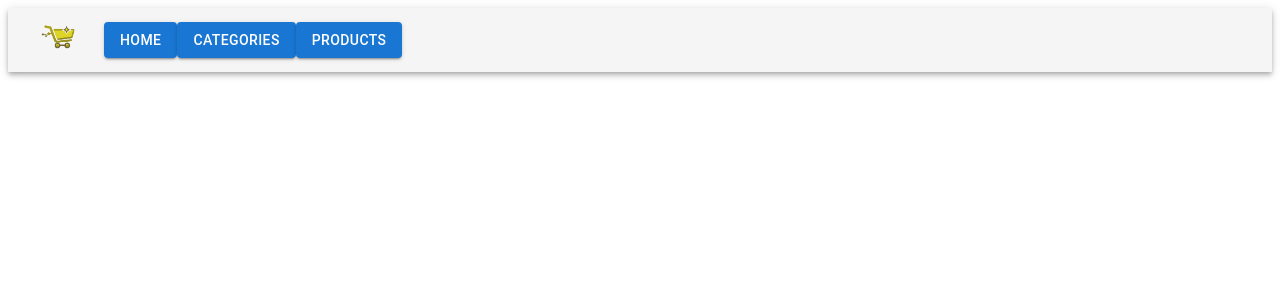
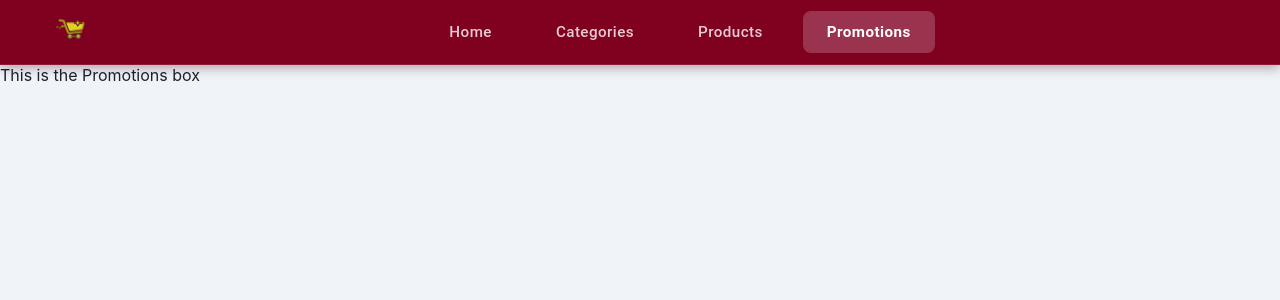
Before and after one commit to AlexiaMaria11/Smart-Shopping-Assistant-FE, a React (Vite) app in the folder smart-shopping-assistant-fe/: page /promotions in a window 1280 px wide. Shown: the top 300 px of the page. Built offline with nearby package versions, Linux system fonts and the light colour scheme.

Commit message:
Promotions component, redirect and styling

```diff
--- a/smart-shopping-assistant-fe/package.json
+++ b/smart-shopping-assistant-fe/package.json
@@ -12,6 +12,7 @@
   "dependencies": {
     "@emotion/react": "^11.14.0",
     "@emotion/styled": "^11.14.1",
+    "@mui/icons-material": "^9.0.1",
     "@mui/material": "^9.0.1",
     "react": "^19.2.6",
     "react-dom": "^19.2.6",
--- a/smart-shopping-assistant-fe/src/App.css
+++ b/smart-shopping-assistant-fe/src/App.css
@@ -1,3 +1,21 @@
 .app {
   min-height: 100vh;
+  background-color: #f0f4f8;
 }
+
+.MuiButton-root {
+  text-transform: none;
+  font-weight: 600;
+  border-radius: 8px;
+}
+
+.MuiCard-root {
+  border-radius: 16px;
+  box-shadow: 0 2px 12px rgba(0, 0, 0, 0.08);
+  transition: transform 0.2s ease, box-shadow 0.2s ease;
+}
+
+.MuiCard-root:hover {
+  transform: translateY(-4px);
+  box-shadow: 0 8px 24px rgba(0, 0, 0, 0.14);
+}
--- a/smart-shopping-assistant-fe/src/App.tsx
+++ b/smart-shopping-assistant-fe/src/App.tsx
@@ -1,23 +1,24 @@
 import { Box } from "@mui/material";
 import "./App.css";
 import NavBar from "./components/NavBar";
-import { Route, Routes } from "react-router-dom";
+import { Navigate, Route, Routes } from "react-router-dom";
 import Categories from "./components/Categories";
 import Products from "./components/Products";
 import Home from "./components/Home";
+import Promotions from "./components/Promotions";
 
 function App() {
   return (
-    <>
     <Box className="app">
       <NavBar />
       <Routes>
         <Route path="/" element={<Home />} />
         <Route path="/categories" element={<Categories />} />
         <Route path="/products" element={<Products />} />
+        <Route path="/promotions" element={<Promotions />} />
+        <Route path="*" element={<Navigate to="/" replace />} />
       </Routes>
     </Box>
-    </>
   );
 }
 
--- a/smart-shopping-assistant-fe/src/components/NavBar/NavBar.css
+++ b/smart-shopping-assistant-fe/src/components/NavBar/NavBar.css
@@ -0,0 +1,46 @@
+.navbar {
+  background-color: #800020;
+  border-bottom: 1px solid rgba(255, 255, 255, 0.1);
+  box-shadow: 0 2px 12px rgba(59, 0, 18, 0.4);
+}
+
+.navbar-toolbar {
+  gap: 8px;
+  padding-top: 6px;
+  padding-bottom: 6px;
+}
+
+.navbar-logo {
+  height: 48px;
+  margin-right: 24px;
+}
+
+.navbar-links {
+  display: flex;
+  flex-grow: 1;
+  justify-content: center;
+  gap: 16px;
+}
+
+.nav-btn {
+  color: rgba(255, 255, 255, 0.8);
+  font-size: 0.95rem;
+  font-weight: 500;
+  text-transform: none;
+  border-radius: 8px;
+  padding: 8px 24px;
+  transition:
+    background-color 0.2s ease,
+    color 0.2s ease;
+}
+
+.nav-btn:hover {
+  color: #ffffff;
+  background-color: rgba(255, 255, 255, 0.12);
+}
+
+.nav-btn.active {
+  color: #ffffff;
+  background-color: rgba(255, 255, 255, 0.2);
+  font-weight: 700;
+}
--- a/smart-shopping-assistant-fe/src/components/NavBar/index.tsx
+++ b/smart-shopping-assistant-fe/src/components/NavBar/index.tsx
@@ -1,29 +1,44 @@
-import { AppBar, Box, Button, Toolbar } from "@mui/material";
-import { Link, NavLink } from "react-router-dom";
+import { AppBar, Box, Button, Container, Toolbar } from "@mui/material";
+import { NavLink, Link } from "react-router-dom";
 import logo from "../../assets/logo.png";
+import "./NavBar.css";
+
+const navLinks = [
+  { label: "Home", to: "/" },
+  { label: "Categories", to: "/categories" },
+  { label: "Products", to: "/products" },
+  { label: "Promotions", to: "/promotions" },
+];
 
 function NavBar() {
   return (
-    <AppBar position="static" color="default">
-      <Toolbar>
+    <AppBar position="sticky" className="navbar">
+      <Container maxWidth="xl">
+        <Toolbar className="navbar-toolbar">
           <Link to="/">
             <Box
               component="img"
               src={logo}
               alt="Smart Shopping Assistant Logo"
-            sx={{ height: 56, mr: 2 }}
+              className="navbar-logo"
             />
           </Link>
-        <Button component={NavLink} to="/" variant="contained">
-          Home
+
+          <Box className="navbar-links">
+            {navLinks.map(({ label, to }) => (
+              <Button
+                key={to}
+                component={NavLink}
+                to={to}
+                end={to === "/"}
+                className="nav-btn"
+              >
+                {label}
               </Button>
-        <Button component={NavLink} to="/categories" variant="contained">
-          Categories
-        </Button>
-        <Button component={NavLink} to="/products" variant="contained">
-          Products
-        </Button>
+            ))}
+          </Box>
         </Toolbar>
+      </Container>
     </AppBar>
   );
 }
--- /dev/null
+++ b/smart-shopping-assistant-fe/src/components/Promotions/index.tsx
@@ -0,0 +1,7 @@
+import { Box } from "@mui/material";
+
+function Promotions() {
+  return <Box>This is the Promotions box</Box>;
+}
+
+export default Promotions;
--- a/smart-shopping-assistant-fe/src/index.css
+++ b/smart-shopping-assistant-fe/src/index.css
@@ -1,4 +1,11 @@
-.body {
+* {
   margin: 0;
-  font-family: system-ui, sans-serif;
+  padding: 0;
+  box-sizing: border-box;
 }
+
+body {
+  font-family: "Inter", "Roboto", system-ui, sans-serif;
+  background-color: #f0f4f8;
+  color: #1a202c;
+}
--- a/smart-shopping-assistant-fe/src/main.tsx
+++ b/smart-shopping-assistant-fe/src/main.tsx
@@ -1,13 +1,19 @@
 import { StrictMode } from "react";
 import { createRoot } from "react-dom/client";
+import createCache from "@emotion/cache";
+import { CacheProvider } from "@emotion/react";
 import "./index.css";
 import App from "./App.tsx";
 import { BrowserRouter } from "react-router-dom";
 
+const muiCache = createCache({ key: "mui", prepend: true });
+
 createRoot(document.getElementById("root")!).render(
   <StrictMode>
-    <BrowserRouter>
-      <App />
-    </BrowserRouter>
+    <CacheProvider value={muiCache}>
+      <BrowserRouter>
+        <App />
+      </BrowserRouter>
+    </CacheProvider>
   </StrictMode>,
 );
```
Also changed, not shown: 1 other file (tests, documents, lock files or other folders). Lines whose indentation alone changed are shown as unchanged.
